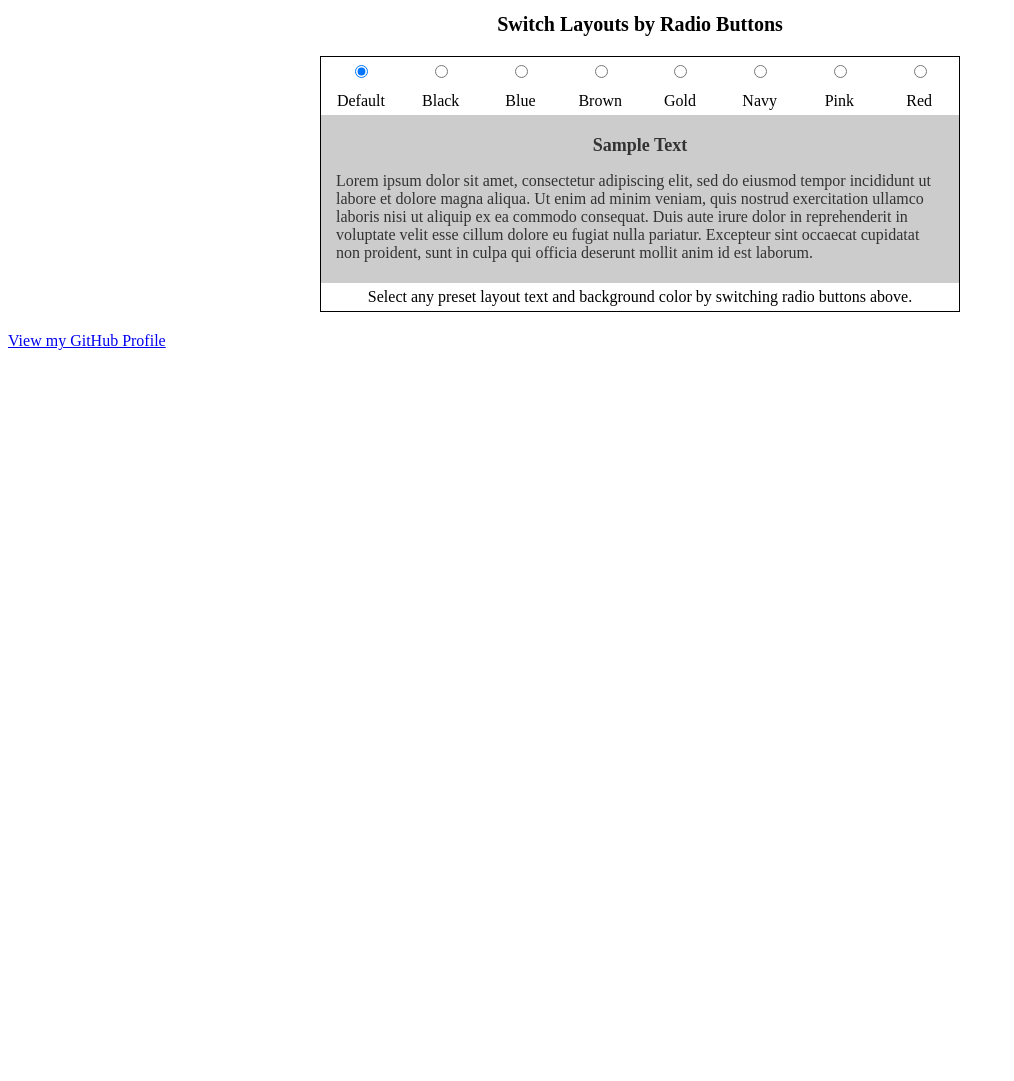
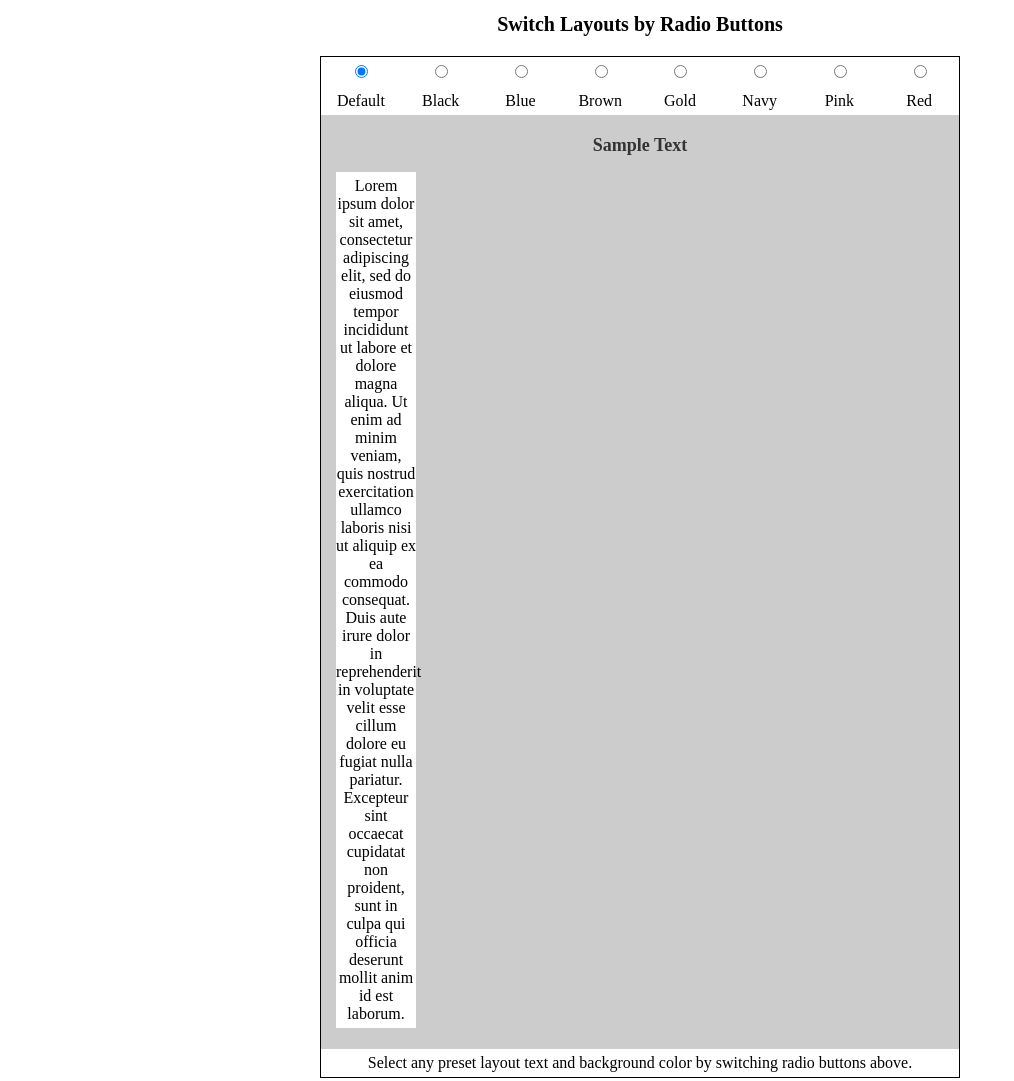
Before and after one commit to stellagurin/Switch-Layout, a plain HTML site: page index.html in a window 1280 px wide. Shown: the top 1081 px of the page, without its empty margins (0-1014 px from the left). Before the commit the page ends 800 px from the top, so only its background shows below. Drawn offline with nearby package versions, Linux system fonts and the light colour scheme.

Commit message:
Update main.css

```diff
--- a/main.css
+++ b/main.css
@@ -19,7 +19,7 @@ table {
 	border-collapse: collapse;
 }
 
-tr.center  td {
+tr.center  td, p {
 	text-align: center;
 	width: 80px;
 	background: #fff;
```
